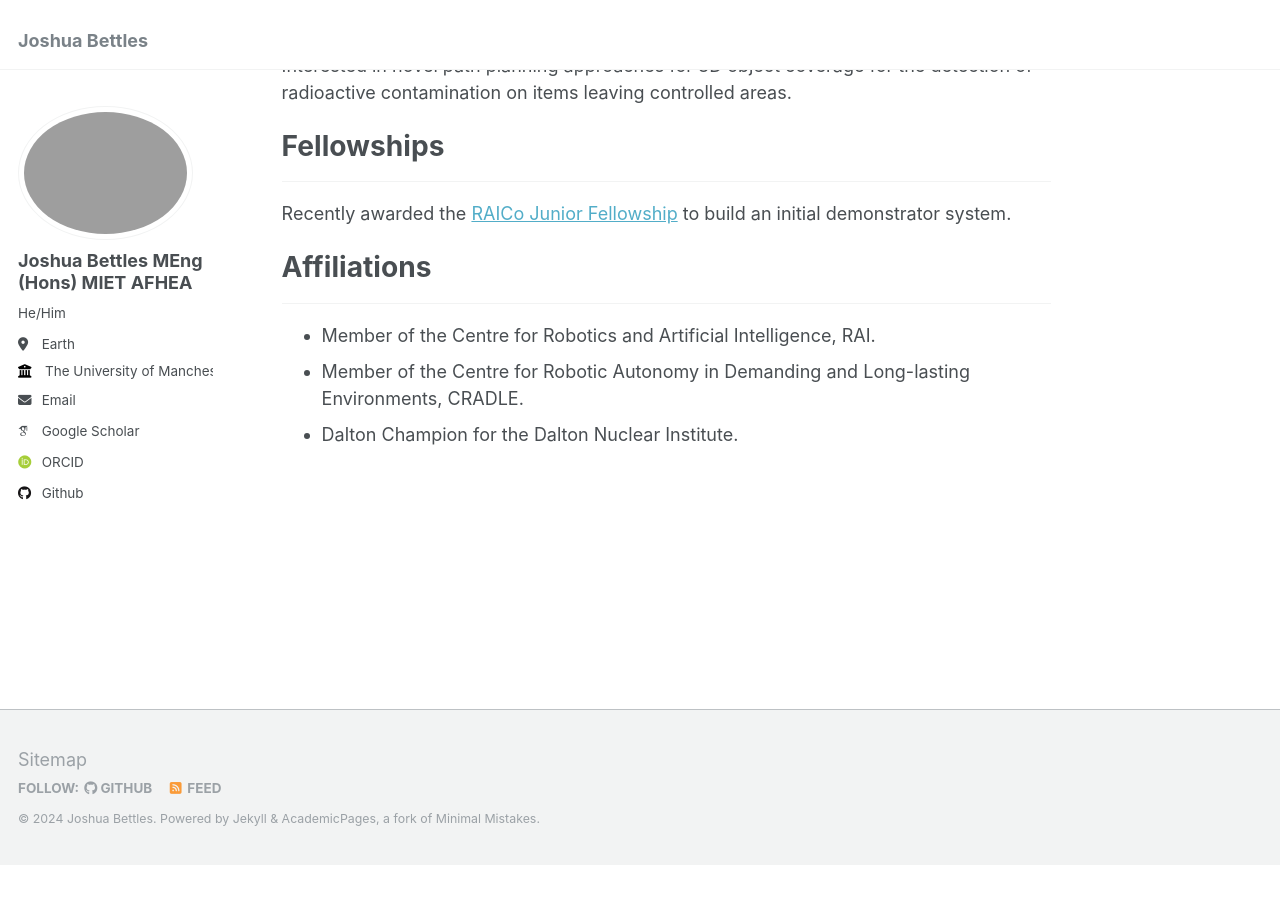
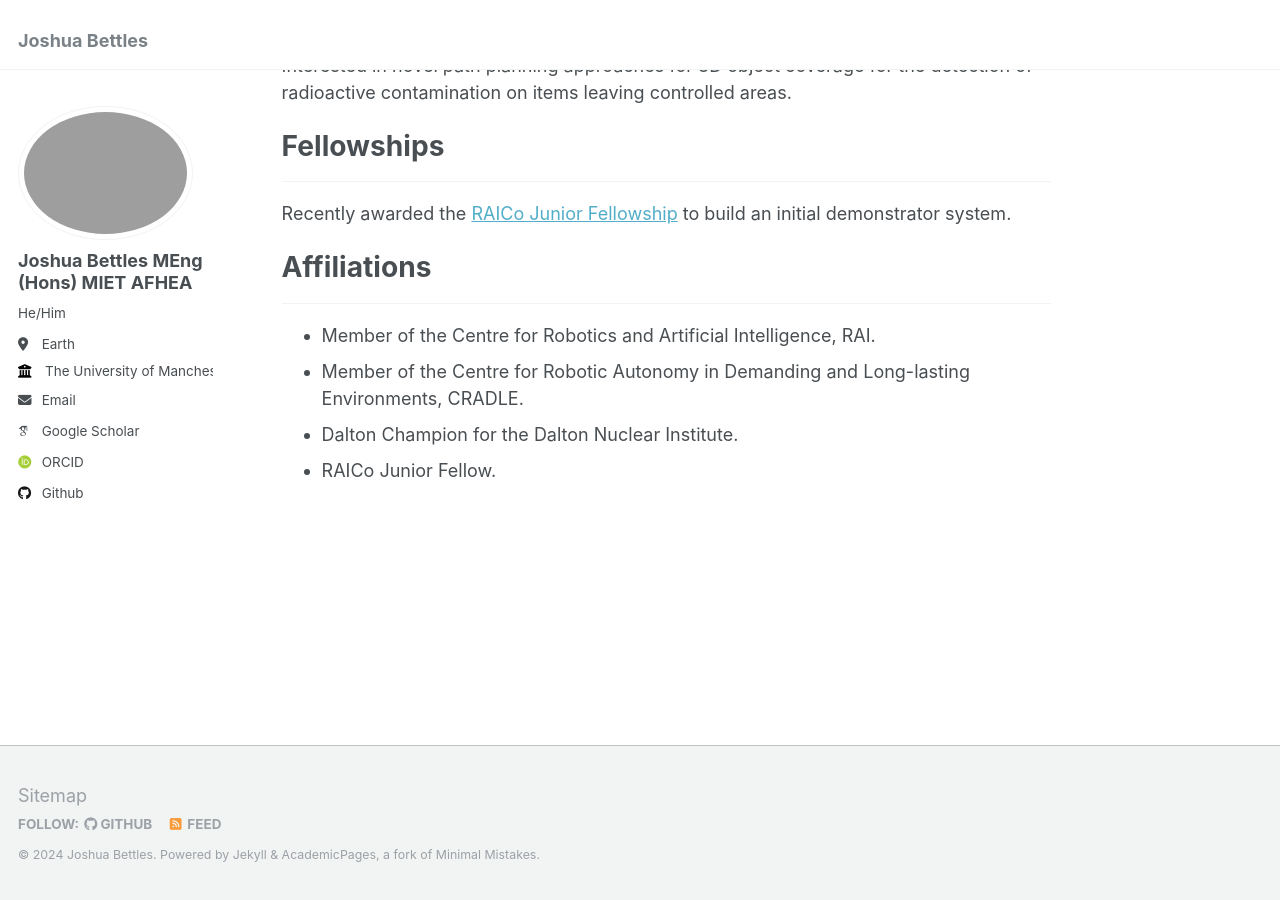
Before and after one commit to Joshua-Bettles/joshua-bettles.github.io, a Jekyll site: the page built from _pages/about.md, in a window 1280 px wide and 900 px high, scrolled down 925 px. Built offline with Jekyll 4.4.1, drawn with Linux system fonts in a browser that asks for light colours; some web fonts are replaced; before the commit the page ends 1789 px from its top, so only the background shows below that.

Commit message:
Update about.md

```diff
--- a/_pages/about.md
+++ b/_pages/about.md
@@ -38,3 +38,4 @@ Affiliations
 - Member of the Centre for Robotics and Artificial Intelligence, RAI.
 - Member of the Centre for Robotic Autonomy in Demanding and Long-lasting Environments, CRADLE.
 - Dalton Champion for the Dalton Nuclear Institute.
+- RAICo Junior Fellow.
```
